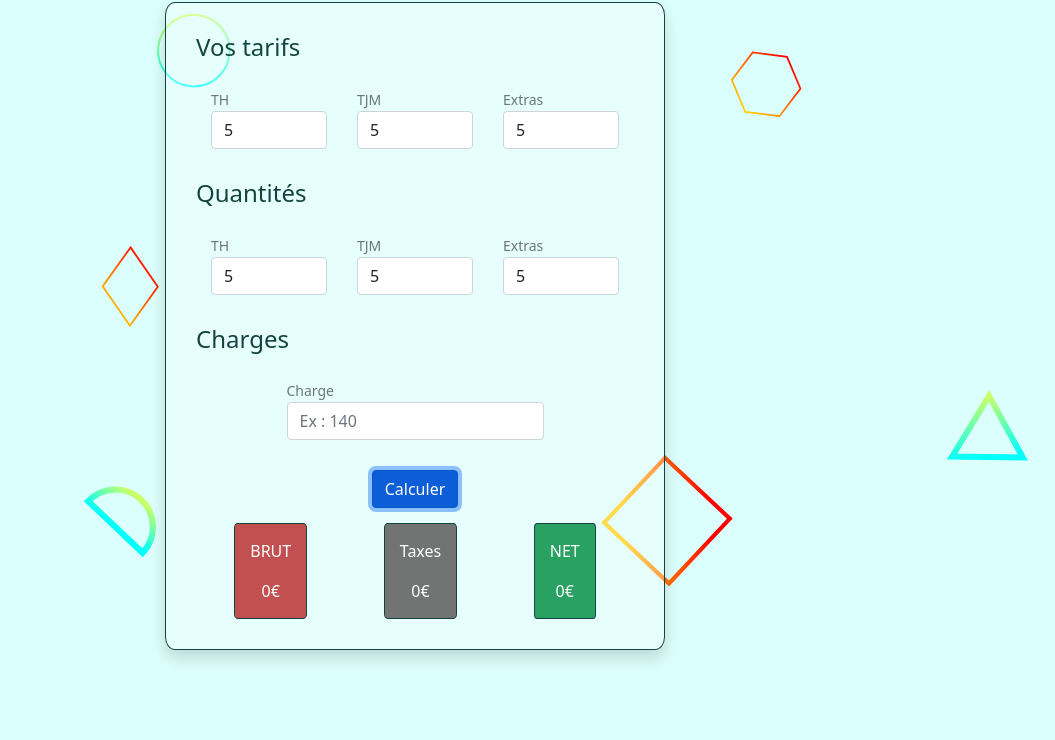
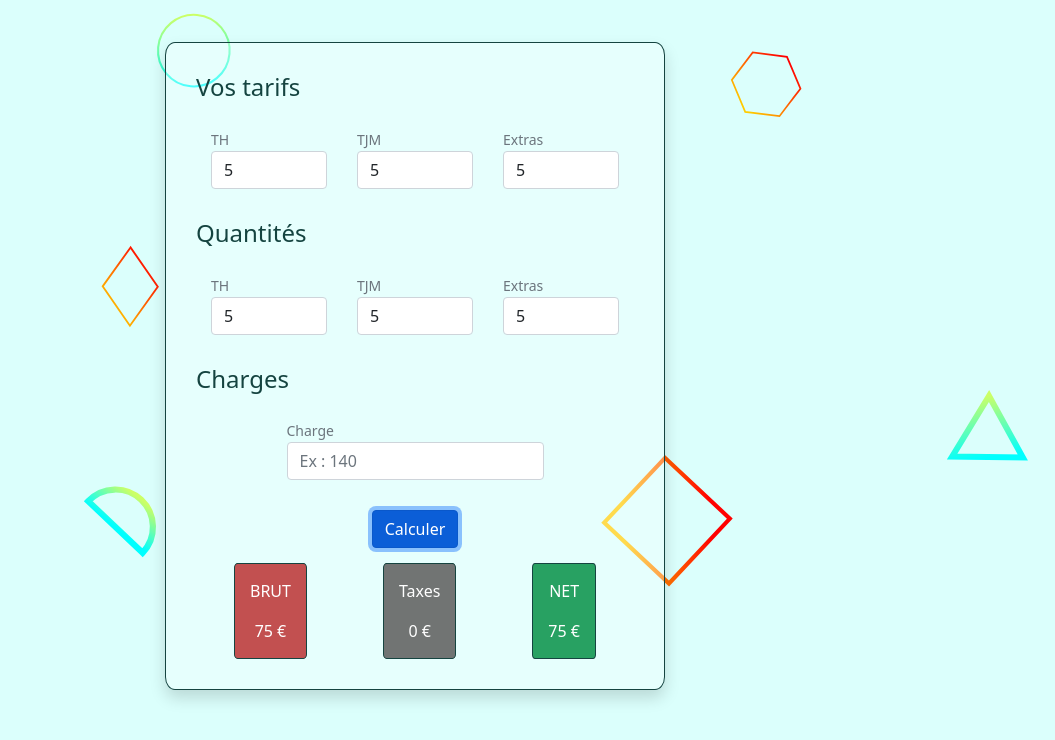
Before and after one commit to ThomasBDC/StudiLive2022ProjetJS, a plain HTML site: page FreelanceMoney/FreelanceMoney.html in a window 1280 px wide. Both pictures are taken after typing "5", "5", "5", "5", "5", "5" into the empty fields and a click on the button "Calculer". Shown: the part 54-794 px from the top of the page, without its empty margins (225-1280 px from the left). Drawn offline with nearby package versions, Linux system fonts and the light colour scheme.

Commit message:
Ajout du calcul

```diff
--- a/FreelanceMoney/FreelanceMoney.html
+++ b/FreelanceMoney/FreelanceMoney.html
@@ -10,10 +10,10 @@
 </head>
 <body>
     <header>
-        <h1>Freelance Money Calculator (et à travers)</h1>
+        <h1 class="mb-5">Freelance Money Calculator (et à travers)</h1>
     </header>
     <main class="container">
-        <form class="formCalcul shadow">
+        <form class="formCalcul shadow" id="formCalculGain">
             <div class="sectionCalcul pricing">
                 <h4>Vos tarifs</h4>
                 <div class="form-container">
@@ -58,7 +58,7 @@
                 </div>
             </div>
             <div class="sectionCalcul validation text-center">
-                <button type="button" class="btn btn-primary">Calculer</button>
+                <button onclick="CalculGain()" type="button" class="btn btn-primary">Calculer</button>
             </div>
 
             <div class="sectionCalcul result">
--- a/FreelanceMoney/FreelanceMoney.js
+++ b/FreelanceMoney/FreelanceMoney.js
@@ -0,0 +1,45 @@
+//Arrondir le résultat pour ne pas avoir 512.1654654654 (deux décimales max)
+//Raffraichir le résultat au changement de l'input (onchange et onkeyup)
+//Vérifier les données (si <0)
+//Stocker en cookie le formulaire, pour le remplir avec notre dernier calcul
+//Historique de calcul (seulement si clic sur calculer)
+//Imprimer la page ??
+//Convertir en pdf ou Excel ??
+//Animation ??
+//Envoyer mail ??
+
+function CalculGain(){
+    //On récupère le formulaire dans le html
+    let myForm = document.getElementById("formCalculGain");
+    //On le transforme en objet FormData
+    let formObj = new FormData(myForm);
+
+    //On récupère les inputs de notre formulaire par leurs noms
+    let tauxHoraire = formObj.get('TH');
+    let tauxJournalier = formObj.get('TJM');
+    let extras = formObj.get('Extras');
+
+    let qtetauxHoraire = formObj.get('QteTH');
+    let qtetauxJournalier = formObj.get('QteTJM');
+    let qteextras = formObj.get('QteExtras');
+
+    let charges = formObj.get('Charges');
+
+    //On commence le calcul
+    let gainHeure = tauxHoraire * qtetauxHoraire;
+
+    let gainJour = tauxJournalier * qtetauxJournalier;
+
+    let gainExtras = extras * qteextras;
+
+    let totalBrut = gainHeure + gainJour + gainExtras;
+
+
+    let chargeADeduire = (totalBrut * (charges/100));
+    let totalNet = totalBrut - chargeADeduire;
+
+    document.getElementById("resultatBrut").innerText = totalBrut+" €";
+    document.getElementById("resultatDifference").innerText = chargeADeduire+" €";
+    document.getElementById("resultatNet").innerText = totalNet+" €";
+
+}
```
